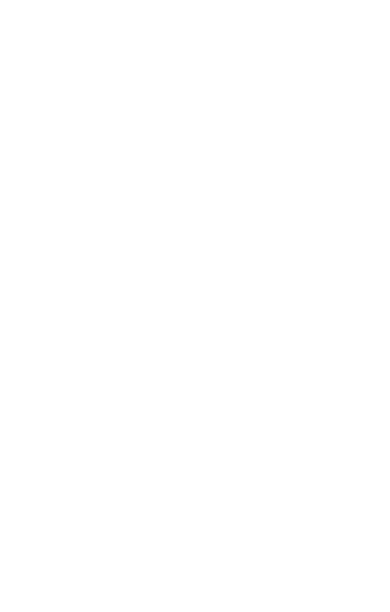
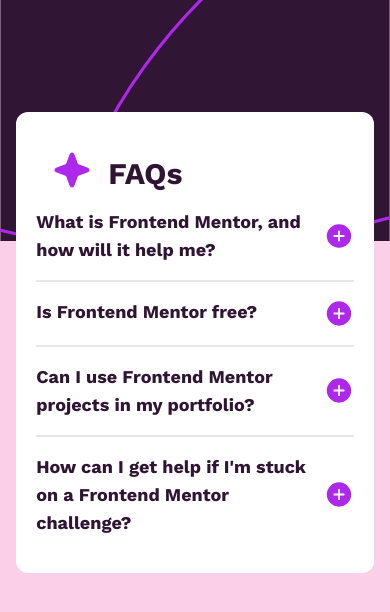
Before and after one commit to terryyufei/frontend_mentor-5, a website: page faq-accordion-main/public/index.html in a window 390 px wide. Drawn offline with nearby package versions, Linux system fonts and the light colour scheme.

Commit message:
desktop and mobile version

```diff
--- a/faq-accordion-main/public/index.html
+++ b/faq-accordion-main/public/index.html
@@ -1,44 +1,120 @@
 <!DOCTYPE html>
 <html lang="en">
+
 <head>
   <meta charset="UTF-8">
   <meta name="viewport" content="width=device-width, initial-scale=1.0">
   <link rel="icon" type="image/png" sizes="32x32" href="./assets/images/favicon-32x32.png">
   <title>Frontend Mentor | FAQ accordion</title>
   <script src="https://cdn.tailwindcss.com"></script>
+  <script src="https://cdn.jsdelivr.net/npm/alpinejs@2.8.2/dist/alpine.min.js" defer></script>
   <link rel="stylesheet" href="output.css">
 </head>
 
-<body>
+<body class="bg-mobile md:bg-desktop bg-no-repeat bg-contain  bg-pink-200 font-body flex justify-center items-center ">
+  <main class="bg-white w-11/12 md:w-3/6 rounded-xl z-2 relative mt-28 md:mt-48">
+    <div class="p-5"> <!--Wrapper-->
+
+      <!-- FAQS div  -->
+      <div class="flex gap-4 p-4">
+        <img src="./images/icon-star.svg" alt="star">
+        <h1 class="text-darkPurple text-3xl font-bold pt-2">
+          FAQs
+        </h1>
+      </div>
+
+      <!-- help div -->
+      <div class="border-b-2 pb-4" x-data="{ isOpen: false }">
+
+        <div class="flex justify-between">
+        <h3 class="text-darkPurple font-bold w-11/12 text-lg">
+          What is Frontend Mentor, and how will it help me?
+        </h3>
+
+        <button @click="isOpen = !isOpen">
+          <img x-show="!isOpen" src="./images/icon-plus.svg" alt="plus">
+          <img x-show="isOpen" src="./images/icon-minus.svg" alt="minus">
+        </button>
+
+        </div>
+
+        <p class="text-grayishPurple" x-show="isOpen">
+          Frontend Mentor offers realistic coding challenges to help developers improve their
+          frontend coding skills with projects in HTML, CSS, and JavaScript. It's suitable for
+          all levels and ideal for portfolio building.
+        </p>
+      </div>
+
+      <!-- free div -->
+      <div class="border-b-2 pb-4 pt-4" x-data="{ isOpen: false }">
+
+        <div class="flex justify-between">
+        <h3 class="text-darkPurple font-bold text-lg w-11/12">
+          Is Frontend Mentor free?
+        </h3>
+
+        <button @click="isOpen = !isOpen">
+          <img x-show="!isOpen" src="./images/icon-plus.svg" alt="plus">
+          <img x-show="isOpen" src="./images/icon-minus.svg" alt="minus">
+        </button>
+
+        </div>
+        <p class="text-grayishPurple" x-show="isOpen">
+          Yes, Frontend Mentor offers both free and premium coding challenges, with the free
+          option providing access to a range of projects suitable for all skill levels.
+        </p>
+      </div>
+
+      <!-- portfolio div -->
+      <div class="border-b-2 pb-4 pt-4" x-data="{ isOpen: false }">
+
+        <div class="flex justify-between">
+        <h3 class="text-darkPurple font-bold text-lg w-11/12">
+          Can I use Frontend Mentor projects in my portfolio?
+        </h3 >
+
+        <button @click="isOpen = !isOpen">
+          <img x-show="!isOpen" src="./images/icon-plus.svg" alt="plus">
+          <img x-show="isOpen" src="./images/icon-minus.svg" alt="minus">
+        </button>
+
+        </div>
+
+        <p class="text-grayishPurple" x-show="isOpen">
+          Yes, you can use projects completed on Frontend Mentor in your portfolio. It's an excellent
+          way to showcase your skills to potential employers!
+        </p>
+      </div>
+
+      <!-- stuck div -->
+      <div class="pb-4 pt-4" x-data="{ isOpen: false }">
+
+        <div class="flex justify-between">
+        <h3 class="text-darkPurple font-bold text-lg w-11/12">
+          How can I get help if I'm stuck on a Frontend Mentor challenge?
+        </h3>
+
+        <button @click="isOpen = !isOpen">
+          <img x-show="!isOpen" src="./images/icon-plus.svg" alt="plus">
+          <img x-show="isOpen" src="./images/icon-minus.svg" alt="minus">
+        </button>
+
+        </div>
+        <p class="text-grayishPurple" x-show="isOpen">
+          The best place to get help is inside Frontend Mentor's Discord community. There's a help
+          channel where you can ask questions and seek support from other community members.
+
+        </p>
+      </div>
+
+    </div>
+  </main>
+
+  <script>
+    Alpine.start();
+  </script>
 
 
 </body>
+
 </html>
-
-<!--
-  FAQs
-
-  What is Frontend Mentor, and how will it help me?
-
-  Frontend Mentor offers realistic coding challenges to help developers improve their
-  frontend coding skills with projects in HTML, CSS, and JavaScript. It's suitable for
-  all levels and ideal for portfolio building.
-
-  Is Frontend Mentor free?
-
-  Yes, Frontend Mentor offers both free and premium coding challenges, with the free
-  option providing access to a range of projects suitable for all skill levels.
-
-  Can I use Frontend Mentor projects in my portfolio?
-
-  Yes, you can use projects completed on Frontend Mentor in your portfolio. It's an excellent
-  way to showcase your skills to potential employers!
-
-  How can I get help if I'm stuck on a Frontend Mentor challenge?
-
-  The best place to get help is inside Frontend Mentor's Discord community. There's a help
-  channel where you can ask questions and seek support from other community members.
-
-
-
- -->
--- a/faq-accordion-main/tailwind.config.js
+++ b/faq-accordion-main/tailwind.config.js
@@ -7,13 +7,17 @@
   theme: {
     extend: {
       fontFamily: {
-        "font-body": "'Work Sans', sans-serif",
+        "body": "'Work Sans', sans-serif",
       },
       colors: {
         "lightPink": "hsl(275, 100%, 97%)",
         "grayishPurple": "hsl(292, 16%, 49%)",
         "darkPurple": "hsl(292, 42%, 14%)",
       },
+      backgroundImage: {
+        'desktop': "url('./images/pattern-desktop.svg')",
+        'mobile': "url('./images/pattern-mobile.svg')",
+      }
     },
   },
   plugins: [],
```
Also changed, not shown: faq-accordion-main/public/images/pattern-desktop.svg (renamed from faq-accordion-main/public/images/background-pattern-desktop.svg), faq-accordion-main/public/images/pattern-mobile.svg (renamed from faq-accordion-main/public/images/background-pattern-mobile.svg), faq-accordion-main/public/output.css.
